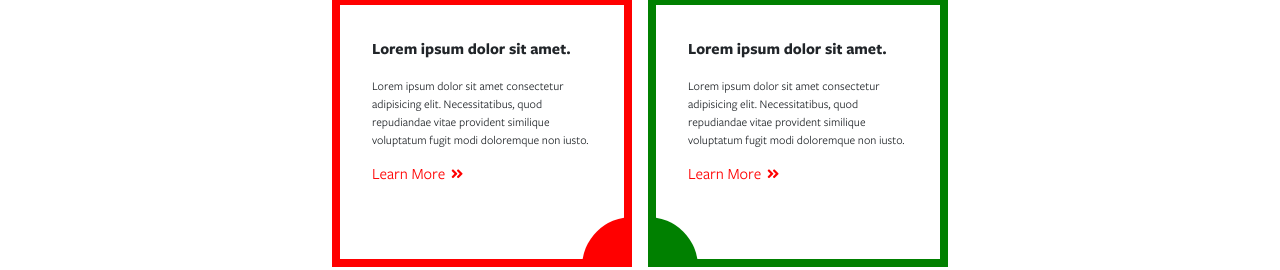
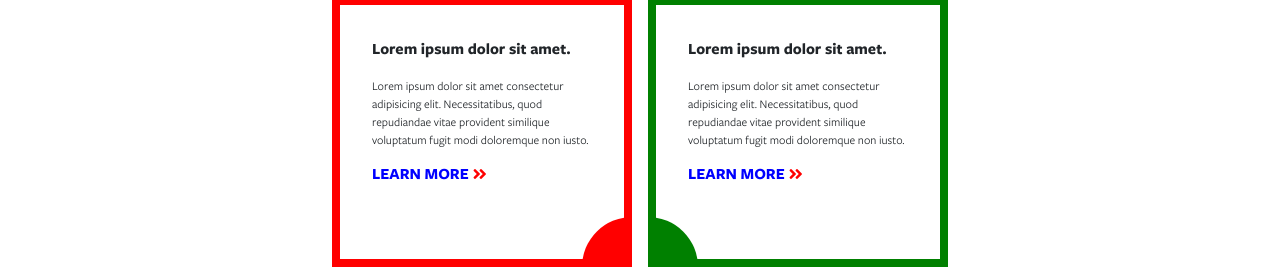
Before and after one commit to danbraun/ar-frontend, a website: page our-grantmaking.html in a window 1280 px wide. Shown: the part 695-965 px from the top of the page. Drawn offline with nearby package versions, Linux system fonts and the light colour scheme.

Commit message:
learn more link size

```diff
--- a/styles.scss
+++ b/styles.scss
@@ -137,6 +137,9 @@
     a.learn-more {
       color: red;
       position: relative;
+      text-transform: uppercase;
+      font-weight: 700;
+      color: blue;
       &::after {
         position: absolute;
         right: 0;
@@ -144,7 +147,7 @@
         font-family: "Font Awesome 5 Free";
         font-weight: 900;
         content: "\f101";
-        font-size: 14px;
+        font-size: 16px;
         color: red;
         bottom: -2px;
         right: -18px;
```
Also changed, not shown: styles.css.
